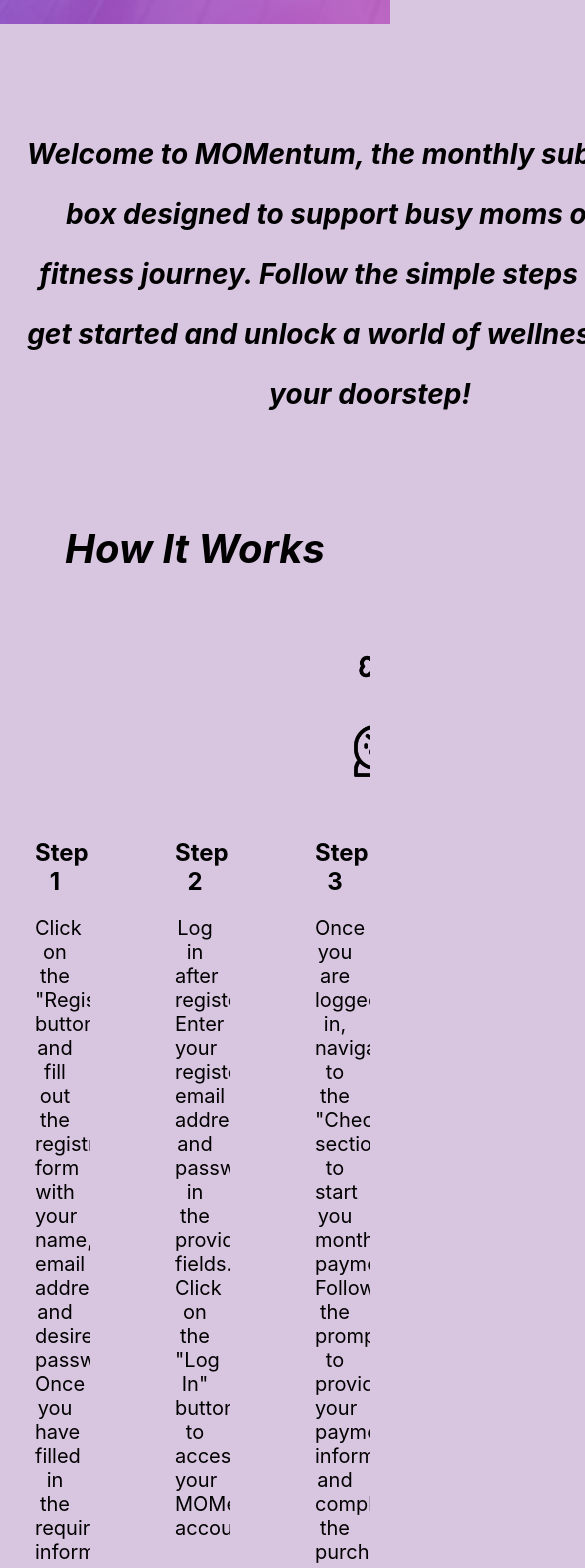
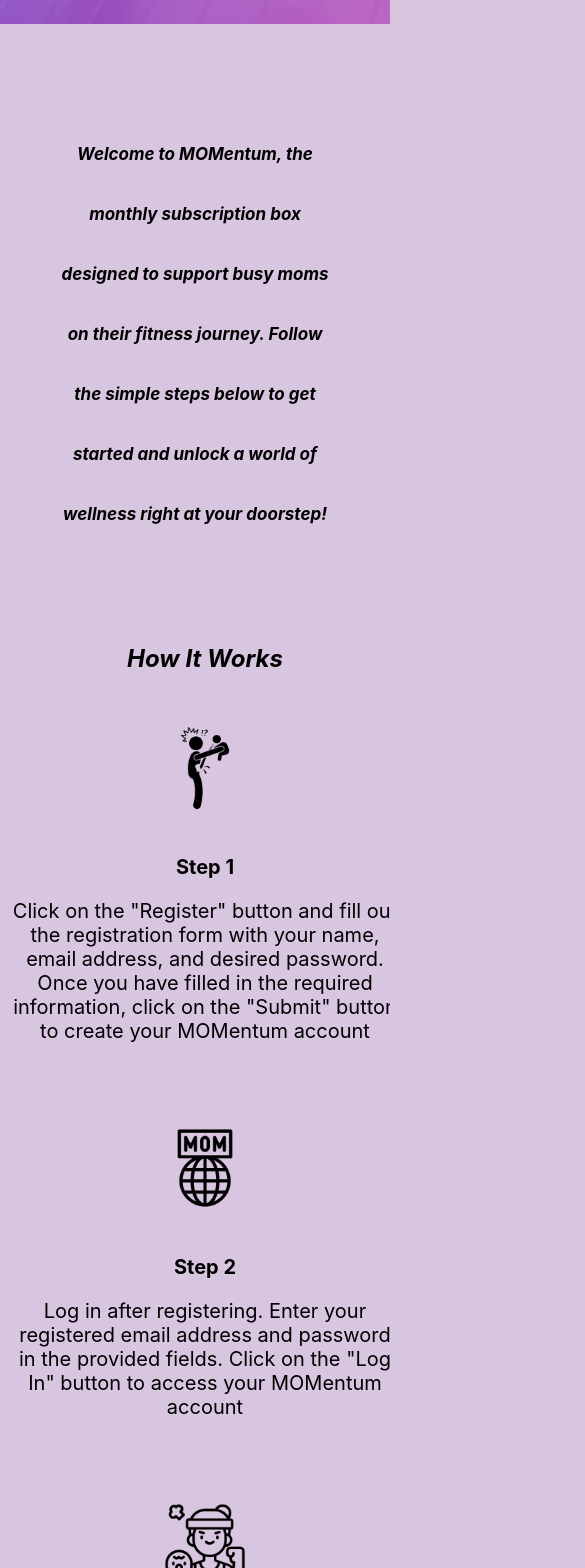
Before and after one commit to skyeflier/momentum, a React (Create React App) app in the folder client/: page / in a window 390 px wide. Shown: the part 860-2428 px from the top of the page, 585 px wide, since content can reach past the window. Built offline with nearby package versions, Linux system fonts and the light colour scheme; the HTML template or start-up script is replaced by a standard one.

Commit message:
tried to make mobile friendly

```diff
--- a/client/src/components/Body/Index.js
+++ b/client/src/components/Body/Index.js
@@ -6,7 +6,7 @@ import PaymentPlan from '../PaymentPlan/Index';
 export default function Body(props) {
     return (
         <div className='page-body'>
-            <div className='page-body__content container'>
+            <div className='page-body__content'>
                 <p className='page-body__description'>
                     Welcome to MOMentum, the monthly subscription box designed to support busy moms on their fitness journey.
                     Follow the simple steps below to get started and unlock a world of wellness right at your doorstep!
--- a/client/src/components/Body/page-body.css
+++ b/client/src/components/Body/page-body.css
@@ -1,5 +1,7 @@
 .page-body {
     width: 100%;
+    overflow: hidden;
+
 }
 
 .page-body__description {
@@ -14,6 +16,7 @@
 
 .page-body_payment-plan-container {
     width: 100%;
+
     background-color: rgba(137, 43, 226, 0.405);
     /* padding: 20px; */
     padding: 80px 0px 80px 0px;
@@ -23,3 +26,24 @@
     margin-top: 150px;
     border-radius: 10px;
 }
+
+
+
+/* mobile version */
+
+@media (max-width: 500px) {
+
+
+
+    .page-body__description {
+        font-size: 17px;
+
+        width: 280px !important;
+        margin: 0 auto;
+
+        text-align: center;
+        font-weight: bold;
+        font-style: italic;
+
+    }
+}
--- a/client/src/components/HowItWorks/HowItWorks.css
+++ b/client/src/components/HowItWorks/HowItWorks.css
@@ -17,3 +17,20 @@
     gap: 70px;
     justify-content: space-between;
 }
+
+
+
+
+@media (max-width: 500px) {
+
+
+
+    .how-it-works h2 {
+        font-size: 24px;
+    }
+
+    .how-it-works__body {
+        grid-template-columns: 1fr;
+        gap: 20px;
+    }
+}
--- a/client/src/components/HowItWorks/Index.js
+++ b/client/src/components/HowItWorks/Index.js
@@ -28,7 +28,7 @@ const steps = [
 ];
 const Index = () => {
     return (
-        <section className='how-it-works'>
+        <section className='how-it-works container'>
             <h2>How It Works</h2>
             <div className='how-it-works__body'>
                 <Step title={steps[0].title} description={steps[0].description} icon={steps[0].icon} />
--- a/client/src/components/HowItWorks/Step/Step.css
+++ b/client/src/components/HowItWorks/Step/Step.css
@@ -25,6 +25,8 @@
     display: block;
     margin: 0 auto;
 
+
+
 }
 
 .step:hover .icon {
@@ -36,3 +38,31 @@
     /* line-height: 30px; */
     font-size: 20px;
 }
+
+
+
+
+@media (max-width: 500px) {
+
+    .step {
+        padding-left: 0px;
+        padding-right: 0px;
+    }
+
+    .icon {
+
+        width: 130px;
+        height: 130px;
+
+    }
+
+
+    .step__title {
+        font-size: 20px;
+    }
+
+    step__description {
+        /* line-height: 30px; */
+        font-size: 17px
+    }
+}
--- a/client/src/components/TitleBox/TitleBox.css
+++ b/client/src/components/TitleBox/TitleBox.css
@@ -1,6 +1,6 @@
 .titlebox {
     background-color: #7d3c98;
-    height: 600px;
+    /* height: 600px; */
     width: 100%;
     display: flex;
     /* justify-content: center;
--- a/client/src/index.css
+++ b/client/src/index.css
@@ -30,5 +30,14 @@ code {
 @media (max-width: 800px) {
   .container {
     max-width: 750px;
+    width: 100%;
   }
 }
+
+@media (max-width: 500px) {
+  .container {
+    max-width: 460px;
+    width: 100%;
+    padding: 0 10px;
+  }
+}
```
